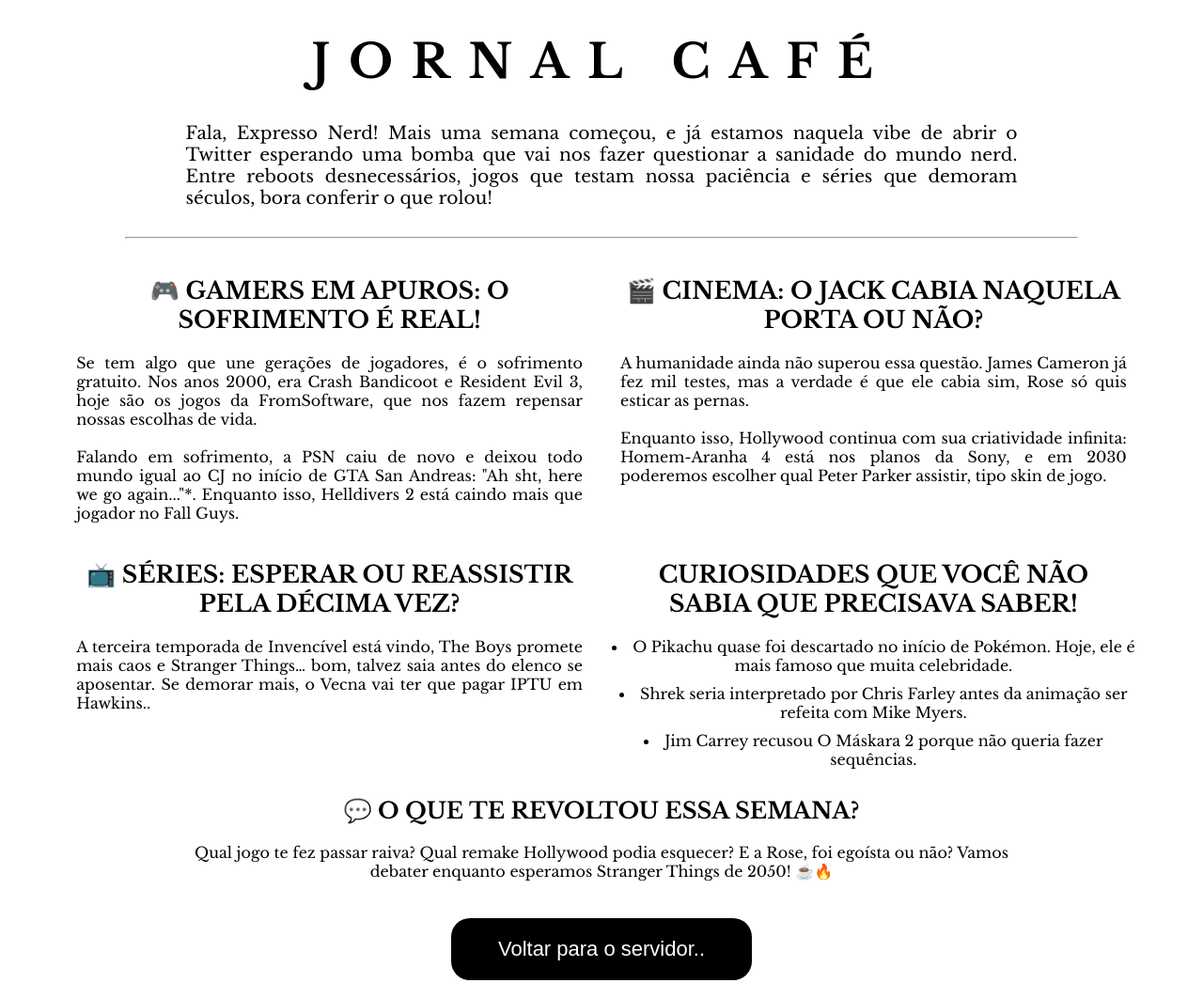
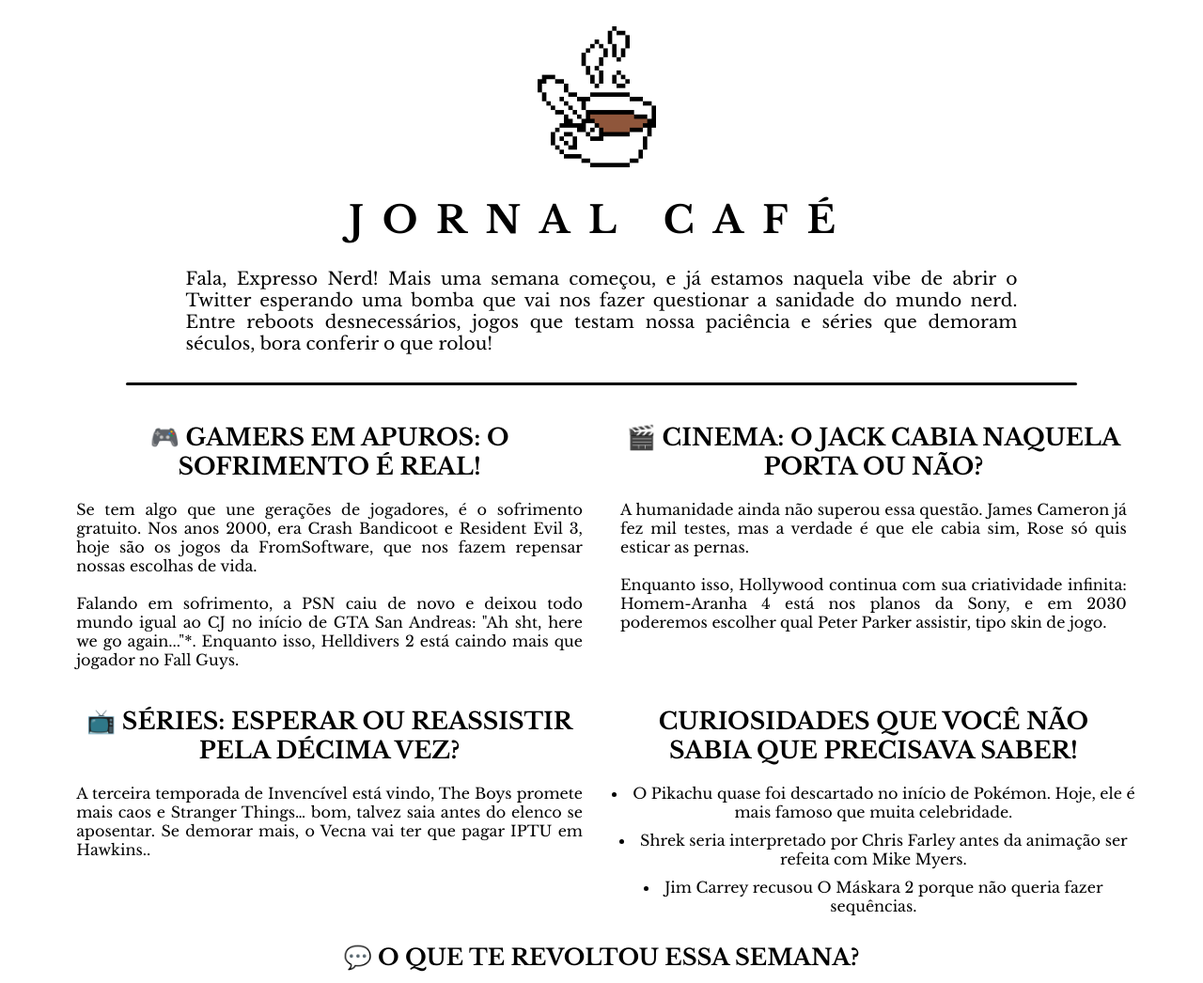
Before and after one commit to ViniciusSantosRibeiro/coffeenews, a plain HTML site: page index.html in a window 1280 px wide. Shown: the top 1046 px of the page at 94% size. Drawn offline with nearby package versions, Linux system fonts and the light colour scheme.

Commit message:
Add files via upload

```diff
--- a/index.html
+++ b/index.html
@@ -12,7 +12,10 @@
 </head>
 <body>
     <div class="main">
-        <h1>JORNAL CAFÉ</h1>
+        <div class="title">
+            <img src="IMGs/cafezinho_direita_px_maior.png">
+            <h1>JORNAL CAFÉ</h1>
+        </div>
         <h3 class="subtitle">Fala, Expresso Nerd! Mais uma semana começou, e já estamos naquela vibe de abrir o Twitter esperando uma bomba que vai nos fazer questionar a sanidade do mundo nerd. Entre reboots desnecessários, jogos que testam nossa paciência e séries que demoram séculos, bora conferir o que rolou!</h3>
         <hr>
         <div class="content">
--- a/style.css
+++ b/style.css
@@ -5,8 +5,22 @@
     font-style: normal;
 }
 
+.title{
+    align-items: center;
+    justify-content: center;
+    gap: 50px;
+    margin-bottom: 20px;
+}
+
+.title img{
+    margin-top: 20px;
+    width: 5%;
+    height: auto;
+    margin-right: 10px;
+}
+
 h1{
-    font-size: 50px;
+    font-size: 40px;
     letter-spacing: 20px;
 }
 
@@ -24,7 +38,7 @@ h1{
     margin-left: 5%;
     margin-right: 5%;
     display: grid;
-    grid-template-columns: repeat(4, 1fr);
+    grid-template-columns: repeat(2, 1fr);
 }
 
 .content div{
@@ -55,6 +69,10 @@ h1{
 
 hr{
     width: 80%;
+    height: 3px;
+    background-color: #000;
+    border: none;
+    border-radius: 20px;
 }
 
 .button_server button{
@@ -78,6 +96,13 @@ hr{
 
 
 @media (max-width: 1300px){
+    .title img{
+        margin-top: 20px;
+        width: 10%;
+        height: auto;
+        margin-right: 10px;
+    }
+
     .content{
         margin-top: 30px;
         display: grid;
@@ -114,6 +139,13 @@ hr{
 }
 
 @media (max-width: 800px){
+    .title img{
+        margin-top: 20px;
+        width: 20%;
+        height: auto;
+        margin-right: 10px;
+    }
+
     .content{
         margin-top: 30px;
         display: grid;
```
Also changed, not shown: IMGs/cafezinho_direita_px_maior.png (added).
